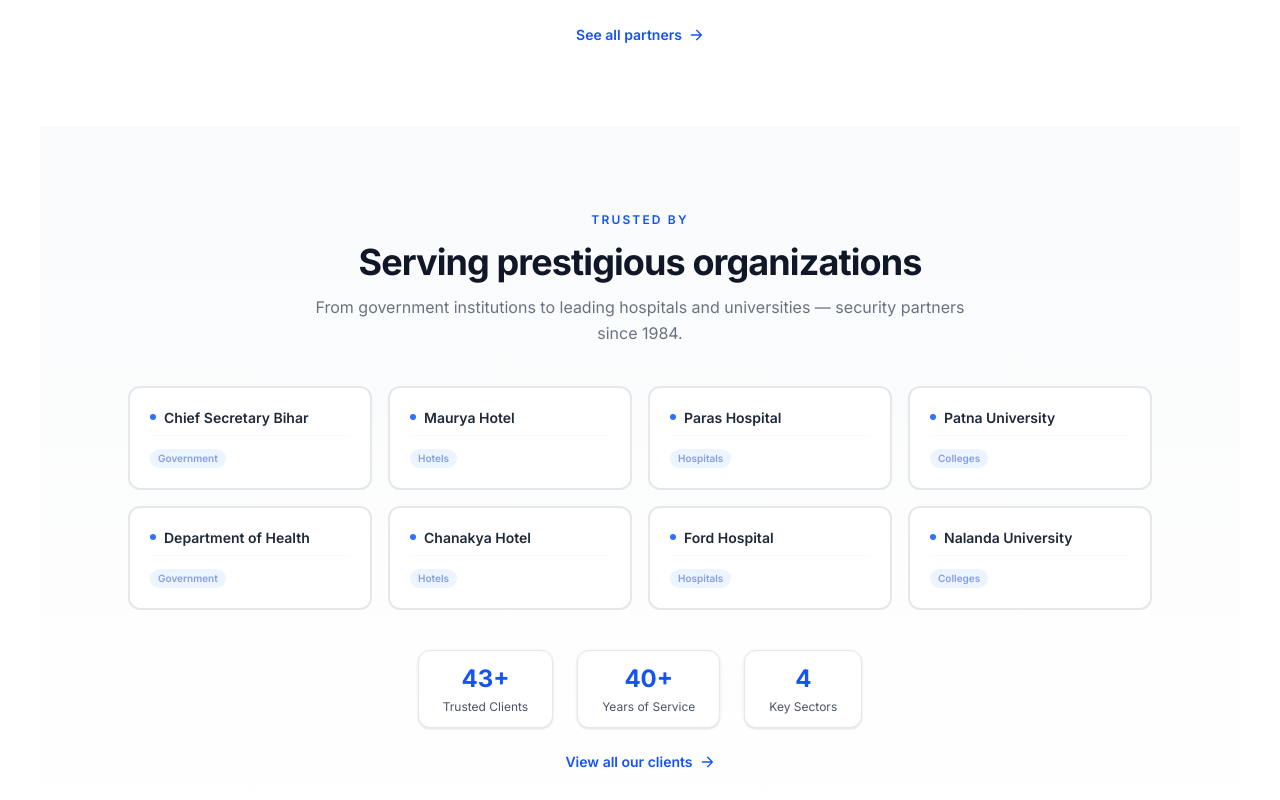
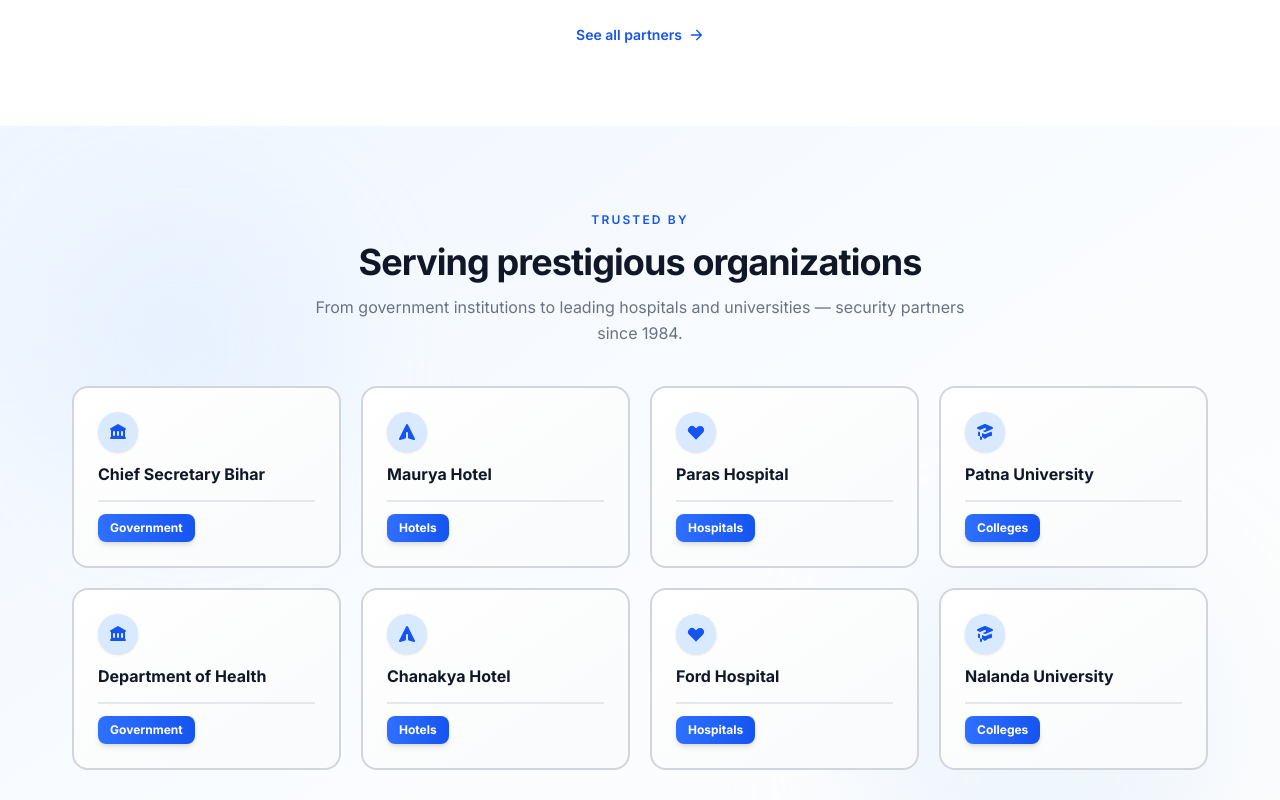
Before and after one commit to iamalok12/telecom-electronic, a React (Vite) app: page / in a window 1280 px wide. Shown: the part 2260-3060 px from the top of the page. Built offline with nearby package versions, Linux system fonts and the light colour scheme; no server answers; the database is empty.

Commit message:
feat: add category icons for clients in Home and Partners pages

```diff
--- a/src/pages/Home.jsx
+++ b/src/pages/Home.jsx
@@ -13,6 +13,33 @@
 import shop from '../data/shop.json'
 import clientsData from '../data/clients.json'
 import { ServiceIcon, ArrowRightIcon, MapPinIcon, PhoneIcon } from '../components/Icons'
+
+// Icon helper for client categories
+const getCategoryIcon = (category) => {
+  const icons = {
+    'Government': (
+      <svg className="w-5 h-5" fill="currentColor" viewBox="0 0 20 20">
+        <path fillRule="evenodd" d="M10.496 2.132a1 1 0 00-.992 0l-7 4A1 1 0 003 8v7a1 1 0 100 2h14a1 1 0 100-2V8a1 1 0 00.496-1.868l-7-4zM6 9a1 1 0 00-1 1v3a1 1 0 102 0v-3a1 1 0 00-1-1zm3 1a1 1 0 012 0v3a1 1 0 11-2 0v-3zm5-1a1 1 0 00-1 1v3a1 1 0 102 0v-3a1 1 0 00-1-1z" clipRule="evenodd" />
+      </svg>
+    ),
+    'Hotels': (
+      <svg className="w-5 h-5" fill="currentColor" viewBox="0 0 20 20">
+        <path d="M10.894 2.553a1 1 0 00-1.788 0l-7 14a1 1 0 001.169 1.409l5-1.429A1 1 0 009 15.571V11a1 1 0 112 0v4.571a1 1 0 00.725.962l5 1.428a1 1 0 001.17-1.408l-7-14z" />
+      </svg>
+    ),
+    'Hospitals': (
+      <svg className="w-5 h-5" fill="currentColor" viewBox="0 0 20 20">
+        <path fillRule="evenodd" d="M3.172 5.172a4 4 0 015.656 0L10 6.343l1.172-1.171a4 4 0 115.656 5.656L10 17.657l-6.828-6.829a4 4 0 010-5.656z" clipRule="evenodd" />
+      </svg>
+    ),
+    'Colleges': (
+      <svg className="w-5 h-5" fill="currentColor" viewBox="0 0 20 20">
+        <path d="M10.394 2.08a1 1 0 00-.788 0l-7 3a1 1 0 000 1.84L5.25 8.051a.999.999 0 01.356-.257l4-1.714a1 1 0 11.788 1.838L7.667 9.088l1.94.831a1 1 0 00.787 0l7-3a1 1 0 000-1.838l-7-3zM3.31 9.397L5 10.12v4.102a8.969 8.969 0 00-1.05-.174 1 1 0 01-.89-.89 11.115 11.115 0 01.25-3.762zM9.3 16.573A9.026 9.026 0 007 14.935v-3.957l1.818.78a3 3 0 002.364 0l5.508-2.361a11.026 11.026 0 01.25 3.762 1 1 0 01-.89.89 8.968 8.968 0 00-5.35 2.524 1 1 0 01-1.4 0zM6 18a1 1 0 001-1v-2.065a8.935 8.935 0 00-2-.712V17a1 1 0 001 1z" />
+      </svg>
+    )
+  }
+  return icons[category] || icons['Government']
+}
 
 export default function Home() {
   const [products, setProducts] = useState([])
@@ -192,7 +219,14 @@
       </section>
 
       {/* Trusted Clients Section */}
-      <section className="container-x py-16 md:py-20 bg-gradient-to-b from-gray-50 to-white">
+      <section className="relative bg-gradient-to-br from-blue-50 via-brand-50/30 to-orange-50/20 py-16 md:py-20 overflow-hidden">
+        {/* Decorative background elements */}
+        <div className="absolute inset-0 pointer-events-none">
+          <div className="absolute top-20 left-10 w-72 h-72 bg-brand-200/20 rounded-full blur-3xl"></div>
+          <div className="absolute bottom-20 right-10 w-96 h-96 bg-blue-200/20 rounded-full blur-3xl"></div>
+        </div>
+
+        <div className="container-x relative z-10">
           <AnimateIn variant="fade-up">
             <SectionHeader
               eyebrow="Trusted By"
@@ -203,28 +237,37 @@
           </AnimateIn>
 
           {/* Featured Clients Grid */}
-        <div className="mt-10 grid grid-cols-2 sm:grid-cols-3 md:grid-cols-4 gap-4 max-w-5xl mx-auto">
+          <div className="mt-10 grid grid-cols-1 sm:grid-cols-2 lg:grid-cols-4 gap-5 max-w-6xl mx-auto">
           {clientsData.featured.map((client, index) => (
             <AnimateIn key={index} variant="fade-up" delay={index * 60}>
-              <div className="group relative overflow-hidden rounded-xl border-2 border-gray-200 bg-white p-5 hover:border-brand-400 hover:shadow-lg hover:-translate-y-1 transition-all duration-300 min-h-[90px] flex flex-col">
-                {/* Decorative accent */}
-                <div className="absolute top-0 left-0 w-16 h-16 bg-gradient-to-br from-brand-100 to-brand-50 opacity-0 group-hover:opacity-100 transition-opacity duration-300 -ml-8 -mt-8 rounded-full blur-xl"></div>
+              <div className="group relative overflow-hidden rounded-2xl border-2 border-gray-300 bg-gradient-to-br from-white to-gray-50 p-6 hover:border-brand-500 hover:shadow-2xl hover:-translate-y-2 transition-all duration-300 min-h-[140px] flex flex-col">
+                {/* Decorative gradient background */}
+                <div className="absolute inset-0 bg-gradient-to-br from-brand-50 via-transparent to-transparent opacity-0 group-hover:opacity-100 transition-opacity duration-300"></div>
 
-                {/* Client info */}
-                <div className="relative flex-1">
-                  <div className="flex items-start gap-2">
-                    <div className="mt-1.5 w-1.5 h-1.5 rounded-full bg-brand-500 shrink-0"></div>
-                    <p className="text-xs sm:text-sm font-semibold text-gray-800 leading-snug group-hover:text-brand-700 transition-colors">
-                      {client.name}
-                    </p>
+                {/* Icon/Badge at top */}
+                <div className="relative mb-3">
+                  <div className="inline-flex items-center justify-center w-10 h-10 rounded-full bg-brand-100 text-brand-600 group-hover:bg-brand-500 group-hover:text-white transition-all duration-300 shadow-sm">
+                    {getCategoryIcon(client.category)}
                   </div>
                 </div>
 
+                {/* Client name */}
+                <div className="relative flex-1">
+                  <h3 className="text-base font-bold text-gray-900 leading-tight group-hover:text-brand-700 transition-colors">
+                    {client.name}
+                  </h3>
+                </div>
+
                 {/* Category badge */}
-                <div className="mt-2 pt-2 border-t border-gray-100 opacity-50 group-hover:opacity-100 transition-opacity">
-                  <span className="text-[10px] font-semibold px-2 py-0.5 rounded-full bg-brand-100 text-brand-700 inline-block">
+                <div className="relative mt-4 pt-3 border-t-2 border-gray-200 group-hover:border-brand-300 transition-colors">
+                  <span className="text-xs font-bold px-3 py-1.5 rounded-lg bg-gradient-to-r from-brand-500 to-brand-600 text-white shadow-md inline-block">
                     {client.category}
                   </span>
+                </div>
+
+                {/* Shine effect on hover */}
+                <div className="absolute inset-0 opacity-0 group-hover:opacity-30 transition-opacity duration-500 pointer-events-none">
+                  <div className="absolute inset-0 bg-gradient-to-r from-transparent via-white to-transparent transform -skew-x-12 group-hover:translate-x-full transition-transform duration-700"></div>
                 </div>
               </div>
             </AnimateIn>
@@ -259,6 +302,7 @@
               </Link>
             </div>
           </AnimateIn>
+        </div>
       </section>
 
       {/* Locations strip */}
--- a/src/pages/Partners.jsx
+++ b/src/pages/Partners.jsx
@@ -6,6 +6,33 @@
 import SEO from '../components/SEO'
 import { createBreadcrumbStructuredData } from '../utils/structuredData'
 import clientsData from '../data/clients.json'
+
+// Icon helper for client categories
+const getCategoryIcon = (categoryName) => {
+  const icons = {
+    'Government Sector': (
+      <svg className="w-4 h-4" fill="currentColor" viewBox="0 0 20 20">
+        <path fillRule="evenodd" d="M10.496 2.132a1 1 0 00-.992 0l-7 4A1 1 0 003 8v7a1 1 0 100 2h14a1 1 0 100-2V8a1 1 0 00.496-1.868l-7-4zM6 9a1 1 0 00-1 1v3a1 1 0 102 0v-3a1 1 0 00-1-1zm3 1a1 1 0 012 0v3a1 1 0 11-2 0v-3zm5-1a1 1 0 00-1 1v3a1 1 0 102 0v-3a1 1 0 00-1-1z" clipRule="evenodd" />
+      </svg>
+    ),
+    'Hotels': (
+      <svg className="w-4 h-4" fill="currentColor" viewBox="0 0 20 20">
+        <path d="M10.894 2.553a1 1 0 00-1.788 0l-7 14a1 1 0 001.169 1.409l5-1.429A1 1 0 009 15.571V11a1 1 0 112 0v4.571a1 1 0 00.725.962l5 1.428a1 1 0 001.17-1.408l-7-14z" />
+      </svg>
+    ),
+    'Hospitals': (
+      <svg className="w-4 h-4" fill="currentColor" viewBox="0 0 20 20">
+        <path fillRule="evenodd" d="M3.172 5.172a4 4 0 015.656 0L10 6.343l1.172-1.171a4 4 0 115.656 5.656L10 17.657l-6.828-6.829a4 4 0 010-5.656z" clipRule="evenodd" />
+      </svg>
+    ),
+    'Colleges & Universities': (
+      <svg className="w-4 h-4" fill="currentColor" viewBox="0 0 20 20">
+        <path d="M10.394 2.08a1 1 0 00-.788 0l-7 3a1 1 0 000 1.84L5.25 8.051a.999.999 0 01.356-.257l4-1.714a1 1 0 11.788 1.838L7.667 9.088l1.94.831a1 1 0 00.787 0l7-3a1 1 0 000-1.838l-7-3zM3.31 9.397L5 10.12v4.102a8.969 8.969 0 00-1.05-.174 1 1 0 01-.89-.89 11.115 11.115 0 01.25-3.762zM9.3 16.573A9.026 9.026 0 007 14.935v-3.957l1.818.78a3 3 0 002.364 0l5.508-2.361a11.026 11.026 0 01.25 3.762 1 1 0 01-.89.89 8.968 8.968 0 00-5.35 2.524 1 1 0 01-1.4 0zM6 18a1 1 0 001-1v-2.065a8.935 8.935 0 00-2-.712V17a1 1 0 001 1z" />
+      </svg>
+    )
+  }
+  return icons[categoryName] || icons['Government Sector']
+}
 
 export default function Partners() {
   const [partners, setPartners] = useState([])
@@ -99,36 +126,52 @@
         <div className="mt-12 space-y-16">
           {clientsData.categories.map((category, catIndex) => (
             <AnimateIn key={category.id} variant="fade-up" delay={catIndex * 100}>
-              <div className="relative">
+              <div className="relative mb-12">
                 {/* Category Header */}
-                <div className="flex items-center gap-3 mb-8">
-                  <span className="text-4xl">{category.icon}</span>
-                  <div>
-                    <h3 className="text-2xl font-bold text-gray-900">{category.name}</h3>
-                    <p className="text-sm text-gray-500">{category.clients.length} clients</p>
+                <div className="flex items-center gap-4 mb-8 pb-6 border-b-2 border-brand-200">
+                  <div className="flex items-center justify-center w-16 h-16 rounded-2xl bg-gradient-to-br from-brand-500 to-brand-600 text-white shadow-lg shadow-brand-500/30">
+                    <span className="text-3xl">{category.icon}</span>
+                  </div>
+                  <div className="flex-1">
+                    <h3 className="text-3xl font-bold text-gray-900 mb-1">{category.name}</h3>
+                    <p className="text-sm font-semibold text-brand-600 bg-brand-50 px-3 py-1 rounded-full inline-block">
+                      {category.clients.length} Prestigious Clients
+                    </p>
                   </div>
                 </div>
 
                 {/* Clients Grid */}
-                <div className="grid grid-cols-1 sm:grid-cols-2 lg:grid-cols-3 xl:grid-cols-4 gap-4">
+                <div className="grid grid-cols-1 sm:grid-cols-2 lg:grid-cols-3 gap-5">
                   {category.clients.map((client, clientIndex) => (
                     <AnimateIn
                       key={`${category.id}-${clientIndex}`}
                       variant="scale"
                       delay={Math.min(clientIndex * 30, 400)}
                     >
-                      <div className="group relative overflow-hidden rounded-xl border-2 border-gray-200 bg-gradient-to-br from-white to-gray-50 p-5 hover:border-brand-400 hover:shadow-lg hover:-translate-y-1 transition-all duration-300">
-                        {/* Decorative corner accent */}
-                        <div className="absolute top-0 right-0 w-20 h-20 bg-gradient-to-br from-brand-100 to-brand-50 opacity-0 group-hover:opacity-100 transition-opacity duration-300 -mr-10 -mt-10 rounded-full blur-2xl"></div>
+                      <div className="group relative overflow-hidden rounded-2xl border-2 border-gray-300 bg-gradient-to-br from-white to-gray-50 p-6 hover:border-brand-500 hover:shadow-2xl hover:-translate-y-2 transition-all duration-300 min-h-[100px] flex items-center">
+                        {/* Decorative gradient background */}
+                        <div className="absolute inset-0 bg-gradient-to-br from-brand-50 via-transparent to-transparent opacity-0 group-hover:opacity-100 transition-opacity duration-300"></div>
+
+                        {/* Icon */}
+                        <div className="absolute top-4 right-4 opacity-20 group-hover:opacity-100 transition-opacity duration-300">
+                          <div className="w-8 h-8 rounded-full bg-brand-100 text-brand-600 group-hover:bg-brand-500 group-hover:text-white transition-all flex items-center justify-center">
+                            {getCategoryIcon(category.name)}
+                          </div>
+                        </div>
 
                         {/* Client name */}
-                        <div className="relative">
-                          <div className="flex items-start gap-2">
-                            <div className="mt-1 w-2 h-2 rounded-full bg-brand-500 shrink-0"></div>
-                            <h4 className="text-sm font-semibold text-gray-800 leading-snug group-hover:text-brand-700 transition-colors">
+                        <div className="relative flex-1 pr-12">
+                          <div className="flex items-start gap-3">
+                            <div className="mt-1.5 w-2.5 h-2.5 rounded-full bg-brand-500 shrink-0 ring-4 ring-brand-100"></div>
+                            <h4 className="text-base font-bold text-gray-900 leading-tight group-hover:text-brand-700 transition-colors">
                               {client}
                             </h4>
                           </div>
+                        </div>
+
+                        {/* Shine effect on hover */}
+                        <div className="absolute inset-0 opacity-0 group-hover:opacity-30 transition-opacity duration-500 pointer-events-none">
+                          <div className="absolute inset-0 bg-gradient-to-r from-transparent via-white to-transparent transform -skew-x-12 group-hover:translate-x-full transition-transform duration-700"></div>
                         </div>
                       </div>
                     </AnimateIn>
```
Lines whose indentation alone changed are shown as unchanged.
